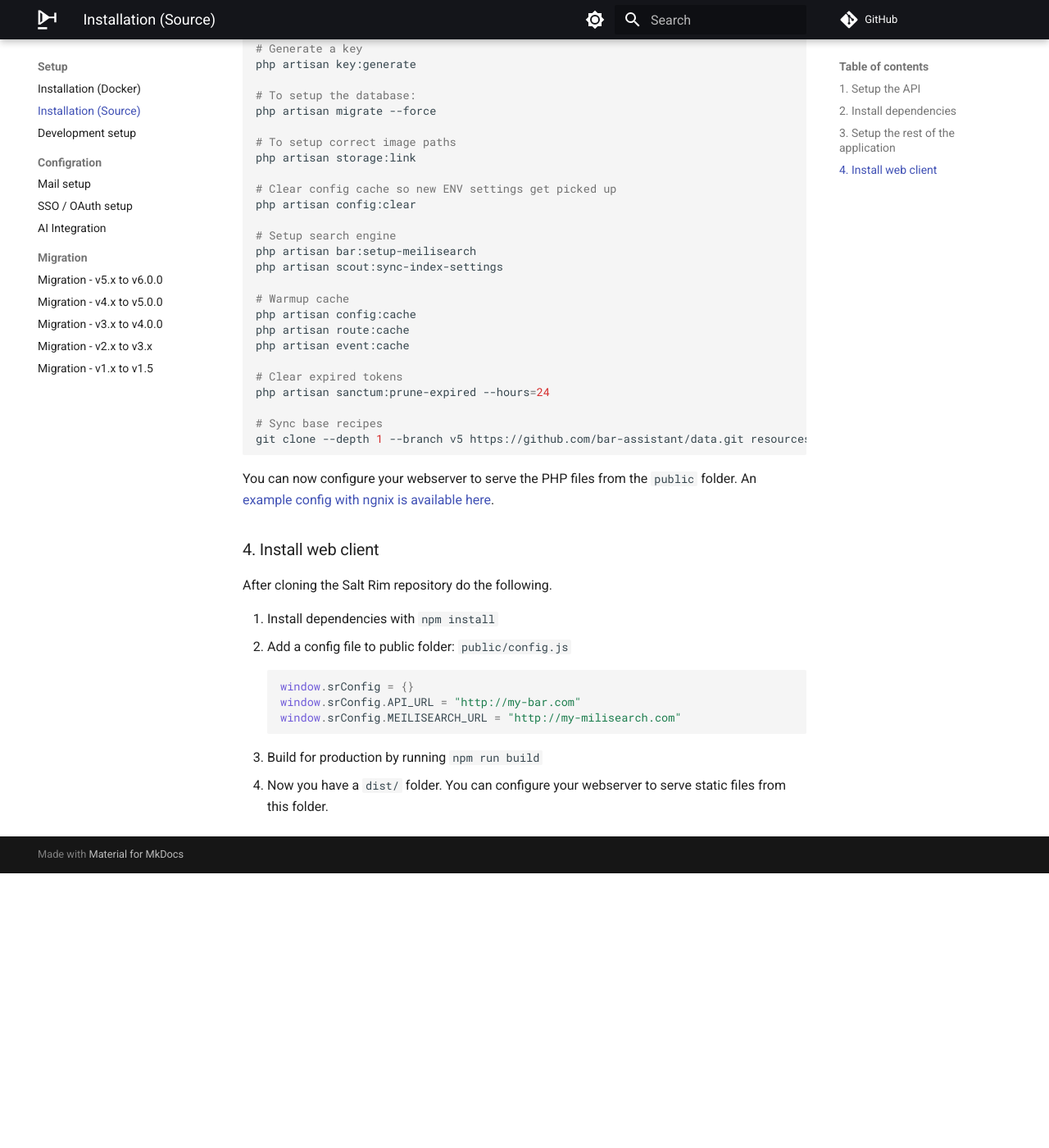
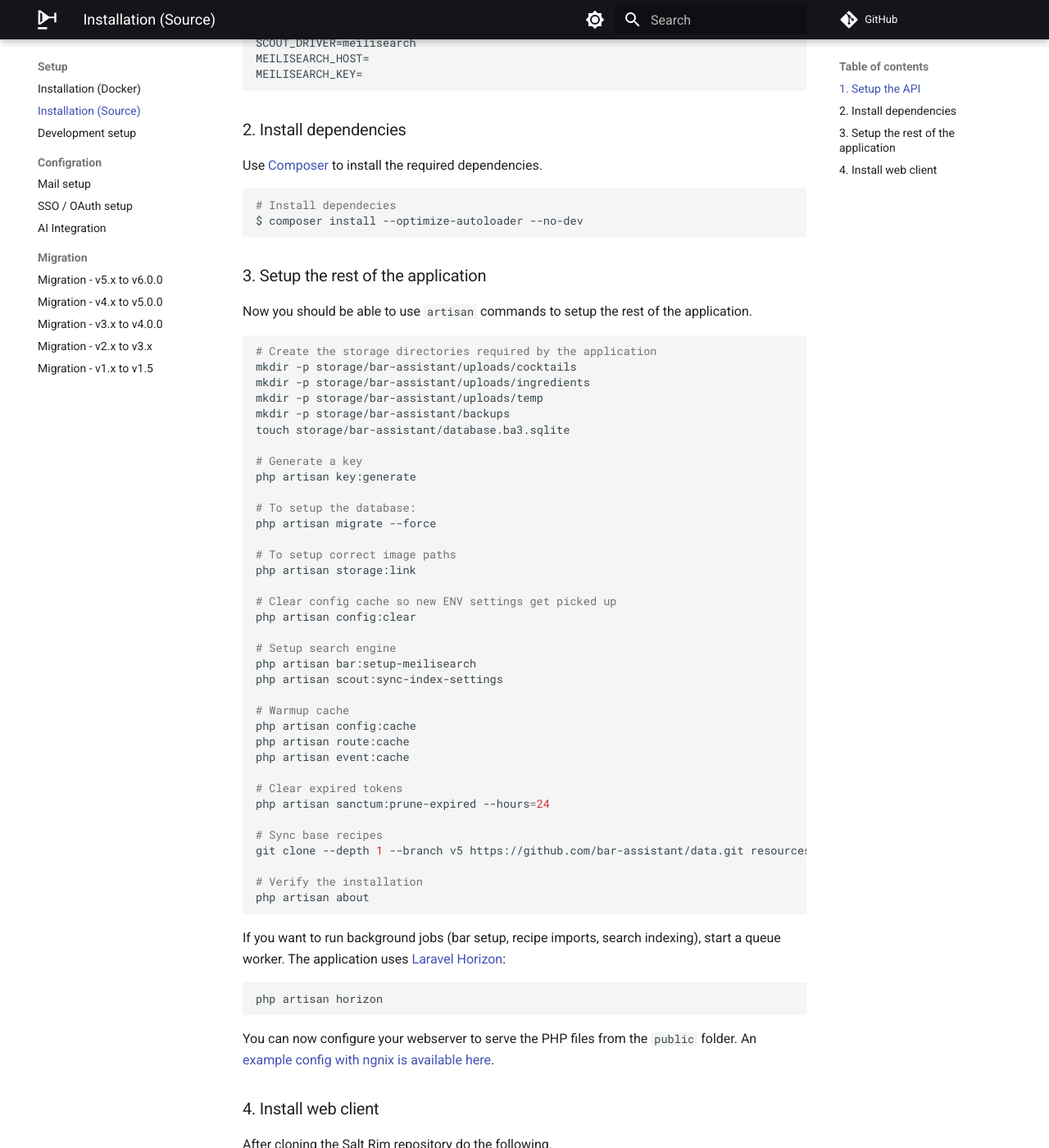
Before and after one commit to bar-assistant/docs, an MkDocs documentation site: the page built from docs/setup/source-install.md, in a window 1280 px wide and 1400 px high, scrolled down 1436 px. Shown: the whole window at 82% size. Built offline with MkDocs 1.6.1 and Material for MkDocs 9.7.7, drawn with Linux system fonts in a browser that asks for light colours; comment, search, counter and statistics services are not loaded; before the commit the page ends 2501 px from its top, so only the background shows below that; some of the changed text lies outside the part shown.

Commit message:
Update source install docs

````diff
--- a/docs/setup/source-install.md
+++ b/docs/setup/source-install.md
@@ -5,14 +5,18 @@
 Bar Assistant is made with [Laravel](https://laravel.com), you can check out [default laravel requirements here](https://laravel.com/docs/deployment). A few extra prerequisites are:
 
 - You have `git` installed
-- You have installed PHP >= 8.3 with the following extensions:
+- You have installed PHP >= 8.4 with the following extensions:
     - ffi
     - opcache
     - redis
     - zip
     - sqlite
     - bcmath
-    - int
+    - intl
+- You have the `libvips42` system package installed (required for image processing via the `jcupitt/vips` FFI bindings). Without it, image uploads will fail silently or crash.
+- Your `php.ini` has the following settings (required by the libvips FFI bindings):
+    - `ffi.enable=true`
+    - `zend.max_allowed_stack_size=-1`
 - You have [Composer](https://getcomposer.org) installed
 - You have `sqlite3` installed
 - You have meilisearch running somewhere.
@@ -30,11 +34,22 @@
 ``` env title=".env"
 # Your application instance URL
 APP_URL=
+
+# Database
+DB_CONNECTION=sqlite
+DB_FOREIGN_KEYS=true
+
+# Redis
 REDIS_HOST=127.0.0.1
 REDIS_PASSWORD=null
 REDIS_PORT=6379
 CACHE_DRIVER=redis
 SESSION_DRIVER=redis
+
+# Search
+SCOUT_DRIVER=meilisearch
+MEILISEARCH_HOST=
+MEILISEARCH_KEY=
 ```
 
 ### 2. Install dependencies
@@ -43,7 +58,7 @@
 
 ``` bash
 # Install dependecies
-$ composer install
+$ composer install --optimize-autoloader --no-dev
 ```
 
 ### 3. Setup the rest of the application
@@ -51,6 +66,13 @@
 Now you should be able to use `artisan` commands to setup the rest of the application.
 
 ``` bash
+# Create the storage directories required by the application
+mkdir -p storage/bar-assistant/uploads/cocktails
+mkdir -p storage/bar-assistant/uploads/ingredients
+mkdir -p storage/bar-assistant/uploads/temp
+mkdir -p storage/bar-assistant/backups
+touch storage/bar-assistant/database.ba3.sqlite
+
 # Generate a key
 php artisan key:generate
 
@@ -77,6 +99,15 @@
 
 # Sync base recipes
 git clone --depth 1 --branch v5 https://github.com/bar-assistant/data.git resources/data
+
+# Verify the installation
+php artisan about
+```
+
+If you want to run background jobs (bar setup, recipe imports, search indexing), start a queue worker. The application uses [Laravel Horizon](https://laravel.com/docs/horizon):
+
+``` bash
+php artisan horizon
 ```
 
 You can now configure your webserver to serve the PHP files from the `public` folder. An [example config with ngnix is available here](https://laravel.com/docs/deployment#nginx).
@@ -85,12 +116,12 @@
 
 After cloning the Salt Rim repository do the following.
 
-1. Install dependencies with `npm install`
+1. Install dependencies with `bun install` (requires Bun, or use `npm install` — requires Node `^22.18.0 || >=24.12.0`)
 2. Add a config file to public folder: `public/config.js`
 ```js
 window.srConfig = {}
 window.srConfig.API_URL = "http://my-bar.com"
 window.srConfig.MEILISEARCH_URL = "http://my-milisearch.com"
 ```
-3. Build for production by running `npm run build`
+3. Build for production by running `bun run build` (or `npm run build`)
 4. Now you have a `dist/` folder. You can configure your webserver to serve static files from this folder.
````
Also changed, not shown: docs/index.md (+2 -0 lines).
